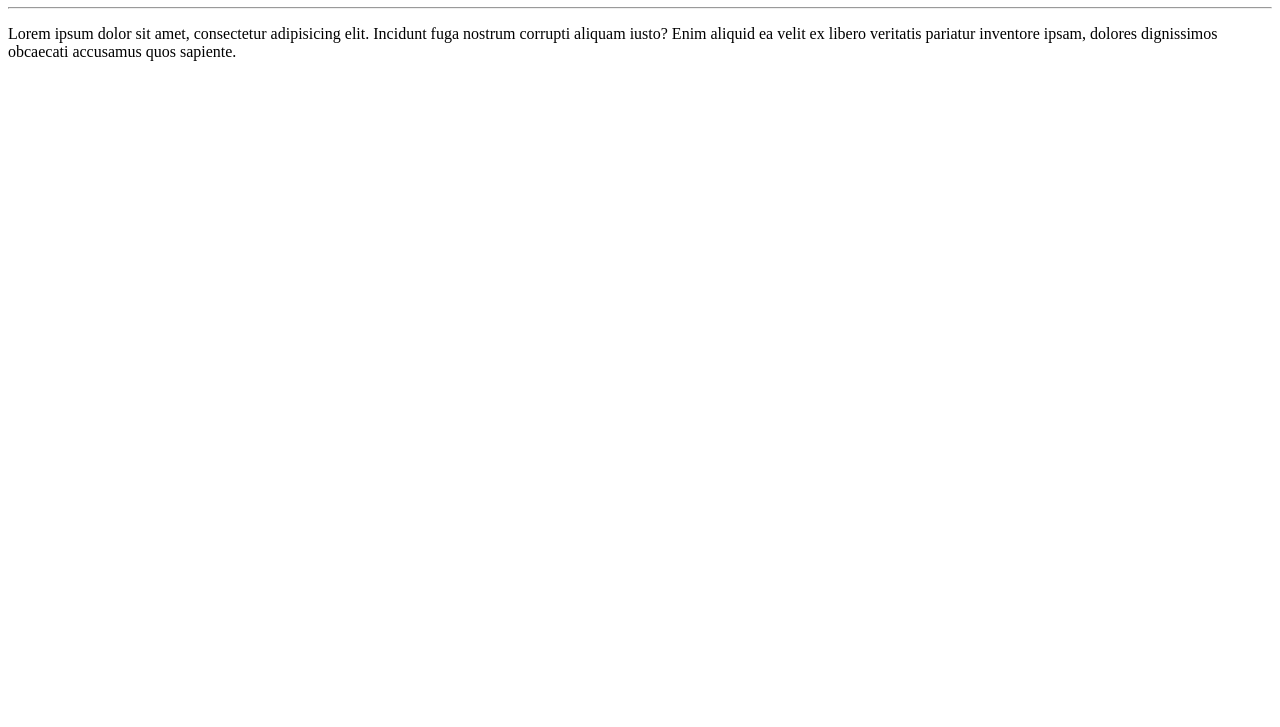
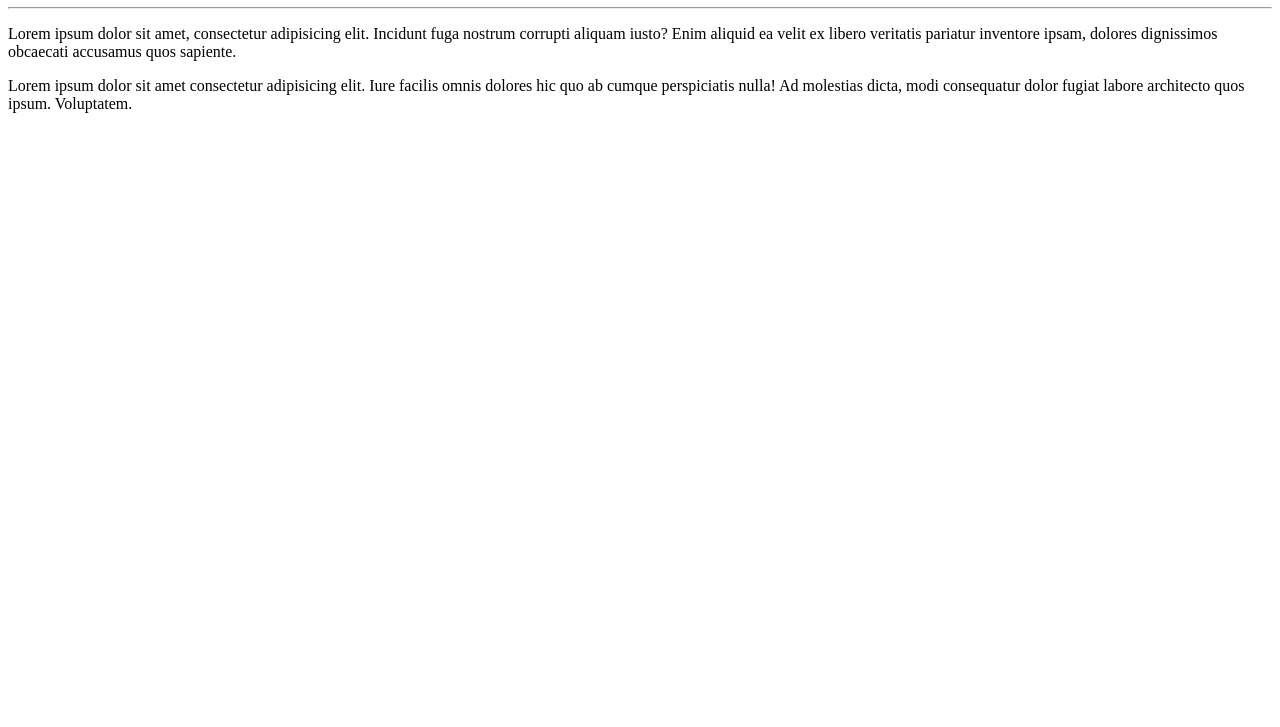
Before and after one commit to reginaldoleobino/hello_mundo, a plain HTML site: page site-exemplo/index.html in a window 1280 px wide. Shown: the part 73-800 px from the top of the page. Drawn offline with Linux system fonts and the light colour scheme.

Commit message:
adicionei um parágrafo.

```diff
--- a/site-exemplo/index.html
+++ b/site-exemplo/index.html
@@ -9,5 +9,6 @@
     <h1>Olá, Mundo!</h1>
     <hr>
     <p>Lorem ipsum dolor sit amet, consectetur adipisicing elit. Incidunt fuga nostrum corrupti aliquam iusto? Enim aliquid ea velit ex libero veritatis pariatur inventore ipsam, dolores dignissimos obcaecati accusamus quos sapiente.</p>
+    <p>Lorem ipsum dolor sit amet consectetur adipisicing elit. Iure facilis omnis dolores hic quo ab cumque perspiciatis nulla! Ad molestias dicta, modi consequatur dolor fugiat labore architecto quos ipsum. Voluptatem.</p>
 </body>
 </html>
```
